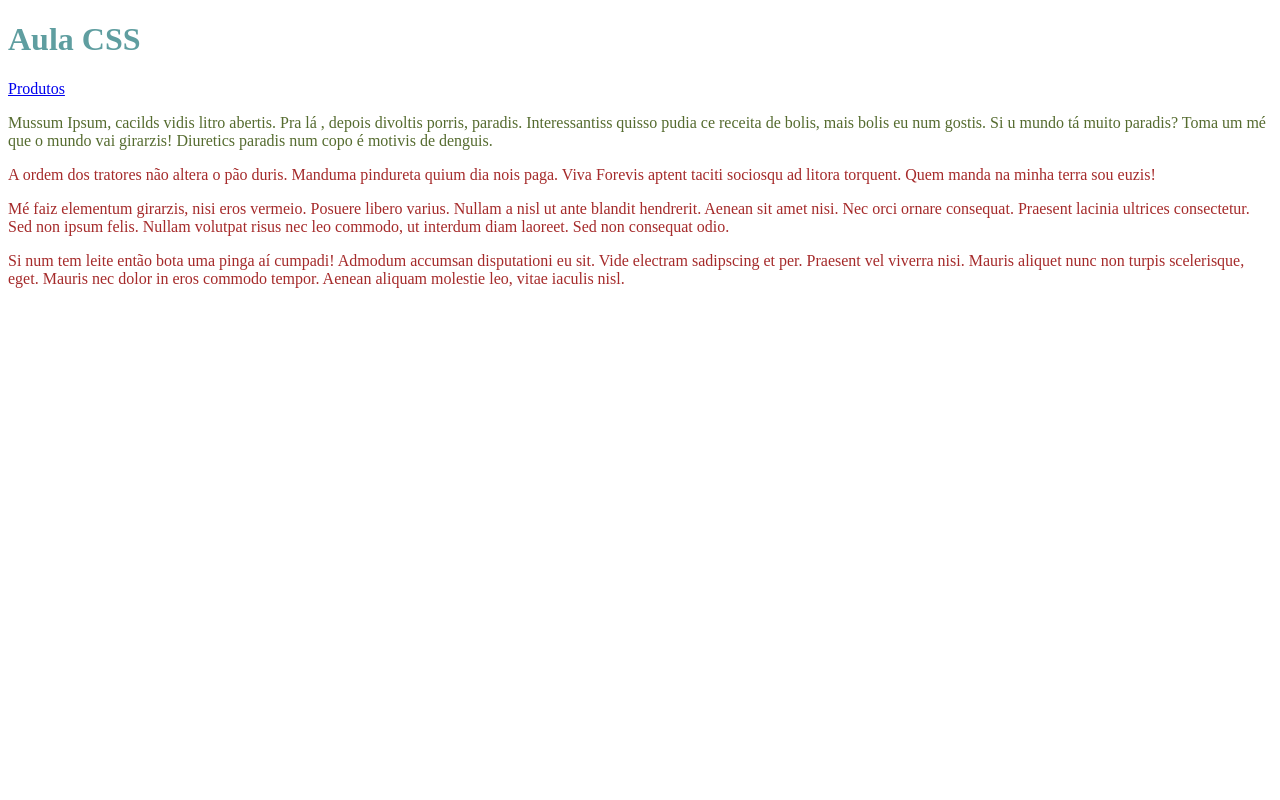
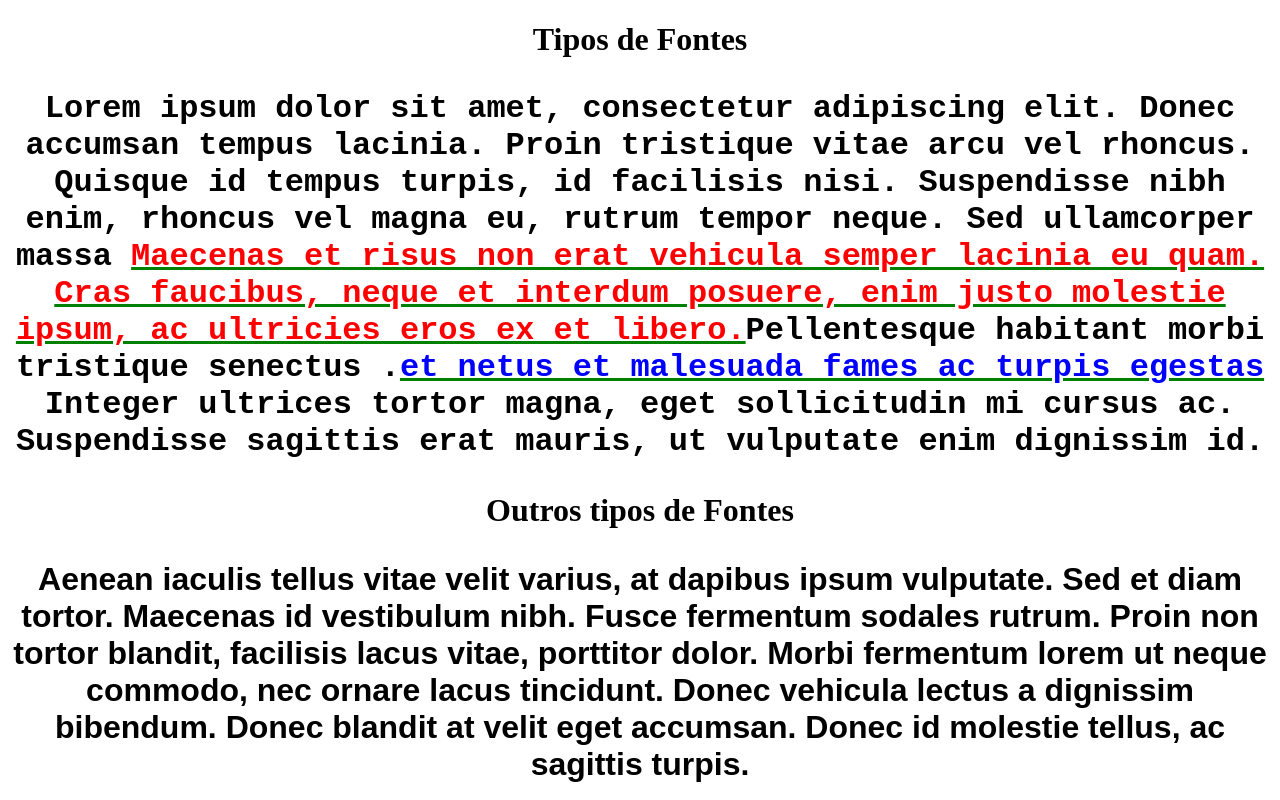
Before and after one commit to LauraLuz/RESPONSIVEWEBDEV, a plain HTML site: page Aula5/index.html in a window 1280 px wide. Shown: the top 800 px of the page. Drawn offline with Linux system fonts and the light colour scheme; a web font is replaced by a local one.

Commit message:
Aula 12/03
Mais sobre css

```diff
--- /dev/null
+++ b/Aula5/css/styles.css
@@ -0,0 +1,35 @@
+@import "https://fonts.googleapis.com/css?family=Indie+Flower|Viaoda+Libre&display=swap";
+
+h1{
+  text-align: center;
+}
+#ex1{
+  font-family: arial, verdana, sans-serif;
+}
+#ex2{
+  font-family: "Courier New", monospace;
+  font-style: ;
+}
+#ex3 {
+  font-family: 'Baloo Chettan 2', cursive;
+  font-style: oblique;
+}
+#ex4{
+  font-family: 'Viaoda Libre', cursive;
+  font-style: italic;
+}
+#ex5{
+  font-family: 'Indie Flower', cursive;
+  font-style: bold;
+}
+span{
+  color: yellow;
+  text-decoration: underline;
+  text-decoration-color: green;
+}
+.exred{
+  color: red;
+}
+.exblue{
+  color: blue;
+}
--- /dev/null
+++ b/Aula5/exercicio/css/styles.css
@@ -0,0 +1,17 @@
+body{
+  background-color: #318E91;
+}
+#ex3{
+  font-family: Georgia, sans-serif;
+  font-style: italic;
+  font-size: 500;
+  color: white;
+
+
+}
+#ex4{
+ text-align: justify;
+ text-decoration: underline;
+ text-transform: uppercase;
+ letter-spacing: inherit;
+}
--- a/Aula5/index.html
+++ b/Aula5/index.html
@@ -1,18 +1,21 @@
 <!DOCTYPE html>
-<html lang="pt-br" dir="ltr">
+<html lang="pt" dir="ltr">
   <head>
     <meta charset="utf-8">
     <title>Aula CSS</title>
-    <link rel="stylesheet" href="css/style.css">
-    <style media="screen">
-    </style>
+    <link href="https://fonts.googleapis.com/css?family=Baloo+Chettan+2&display=swap" rel="stylesheet">
+    <link rel="stylesheet" href="css/styles.css">
+  <!--  <style media="screen">
+    </style> -->
   </head>
   <body>
-    <h1 class="esporte">Aula CSS</h1>
-    <a href="produto.html">Produtos</a>
-    <p class="esporte" id="primeiro">Mussum Ipsum, cacilds vidis litro abertis. Pra lá , depois divoltis porris, paradis. Interessantiss quisso pudia ce receita de bolis, mais bolis eu num gostis. Si u mundo tá muito paradis? Toma um mé que o mundo vai girarzis! Diuretics paradis num copo é motivis de denguis.</p>
-    <p>A ordem dos tratores não altera o pão duris.  Manduma pindureta quium dia nois paga. Viva Forevis aptent taciti sociosqu ad litora torquent. Quem manda na minha terra sou euzis!</p>
-    <p>Mé faiz elementum girarzis, nisi eros vermeio. Posuere libero varius. Nullam a nisl ut ante blandit hendrerit. Aenean sit amet nisi. Nec orci ornare consequat. Praesent lacinia ultrices consectetur. Sed non ipsum felis. Nullam volutpat risus nec leo commodo, ut interdum diam laoreet. Sed non consequat odio.</p>
-    <p>Si num tem leite então bota uma pinga aí cumpadi! Admodum accumsan disputationi eu sit. Vide electram sadipscing et per. Praesent vel viverra nisi. Mauris aliquet nunc non turpis scelerisque, eget. Mauris nec dolor in eros commodo tempor. Aenean aliquam molestie leo, vitae iaculis nisl.</p>
+    <h1>Tipos de Fontes</<h1>
+    <p id="ex2">Lorem ipsum dolor sit amet, consectetur adipiscing elit. Donec accumsan tempus lacinia. Proin tristique vitae arcu vel rhoncus. Quisque id tempus turpis, id facilisis nisi. Suspendisse nibh enim, rhoncus vel magna eu, rutrum tempor neque. Sed ullamcorper massa <span class="exred">Maecenas et risus non erat vehicula semper lacinia eu quam. Cras faucibus, neque et interdum posuere, enim justo molestie ipsum, ac ultricies eros ex et libero.</span>Pellentesque habitant morbi tristique senectus .<span class="exblue">et netus et malesuada fames ac turpis egestas</span> Integer ultrices tortor magna, eget sollicitudin mi cursus ac. Suspendisse sagittis erat mauris, ut vulputate enim dignissim id.
+    <h1>Outros tipos de Fontes</<h1>
+    <p id="ex1">Aenean iaculis tellus vitae velit varius, at dapibus ipsum vulputate. Sed et diam tortor. Maecenas id vestibulum nibh. Fusce fermentum sodales rutrum. Proin non tortor blandit, facilisis lacus vitae, porttitor dolor. Morbi fermentum lorem ut neque commodo, nec ornare lacus tincidunt. Donec vehicula lectus a dignissim bibendum. Donec blandit at velit eget accumsan. Donec id molestie tellus, ac sagittis turpis.</p>
+    <h1>Mais tipos de Fontes</<h1>
+    <p id="ex3">Etiam facilisis volutpat lectus non fringilla. Maecenas aliquet, turpis ac cursus pellentesque, dui libero lobortis erat, et lacinia nisl enim in purus. Pellentesque commodo, risus id congue eleifend, lacus elit bibendum nibh, eu euismod sem orci ac erat. Phasellus sed enim faucibus, interdum quam nec, hendrerit felis. Nulla tempor nec purus in pellentesque. Duis consequat imperdiet nisi non semper. Lorem ipsum dolor sit amet, consectetur adipiscing elit. Class aptent taciti sociosqu ad litora torquent per conubia nostra, per inceptos himenaeos.Integer dignissim nulla quis semper aliquet.</p>
+    <p id="ex4">In consectetur dolor eget magna euismod sodales. Praesent rutrum vestibulum mauris vitae mollis. Etiam tincidunt consectetur varius. Donec varius eget ante ut sollicitudin. Suspendisse vel erat est. Aenean iaculis eros vel risus dignissim, ac lobortis dolor luctus. Curabitur sollicitudin lacus ut facilisis sagittis. Integer ipsum nibh, venenatis sit amet felis ut, imperdiet tincidunt nunc. Nullam arcu risus, semper nec tristique id, scelerisque non urna. Quisque magna tellus, fermentum sed tortor eu, sollicitudin lacinia sapien. Fusce nec volutpat nisl, eu fermentum leo. Maecenas viverra auctor luctus.</p>
+    <p id="ex5">Proin convallis cursus diam, id laoreet tortor varius non. Vivamus non lectus nibh. Nam interdum, nulla dictum iaculis posuere, est est cursus felis, eget volutpat turpis elit in urna. Lorem ipsum dolor sit amet, consectetur adipiscing elit. Ut ut hendrerit nunc, at mattis nunc. Suspendisse venenatis, metus id finibus cursus, orci tortor tempus dui, vitae sollicitudin nunc nunc quis quam. Aenean accumsan erat ut faucibus cursus.</p>
   </body>
 </html>
```
Also changed, not shown: Aula5/exercicio/index.html (added, +17 -0 lines).
